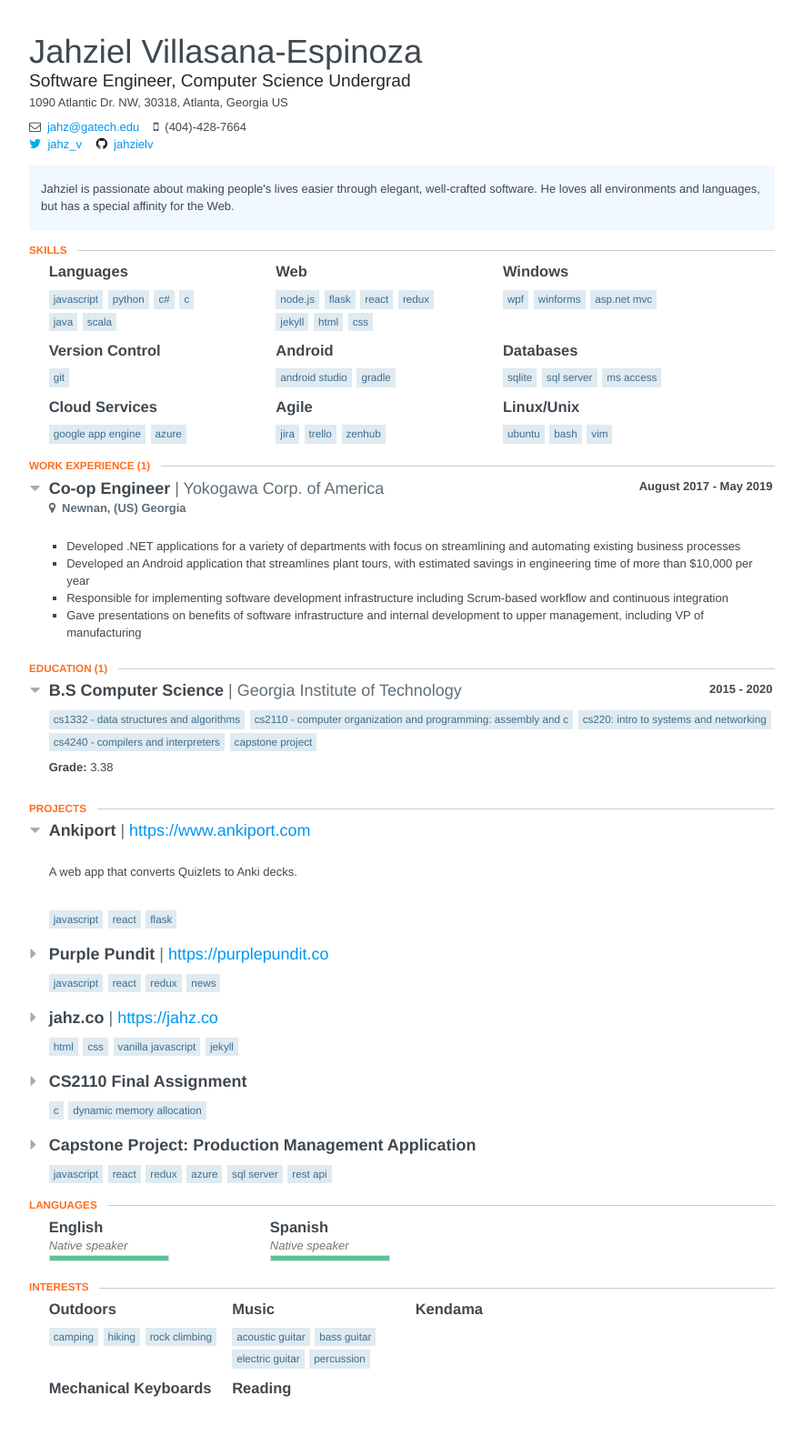
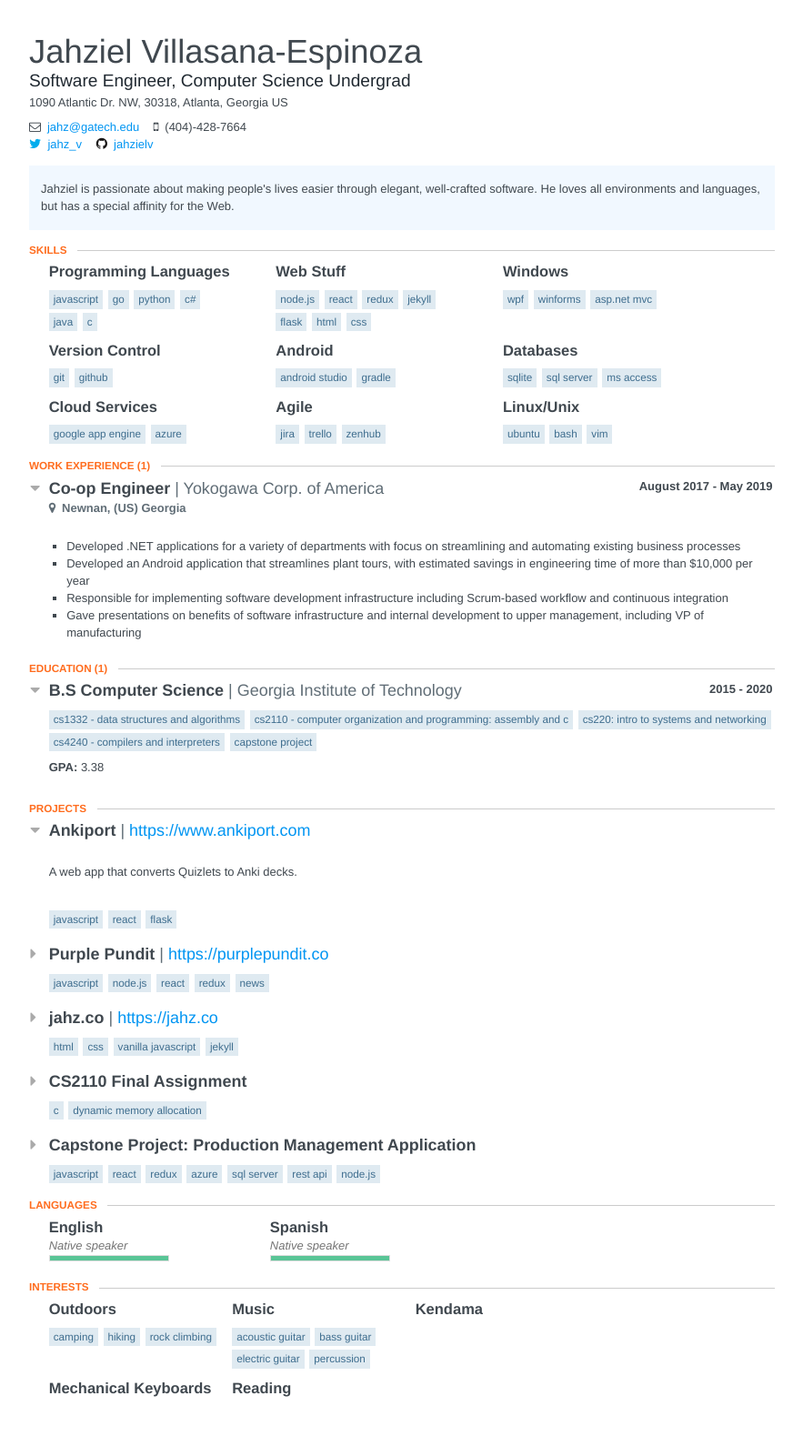
Before and after one commit to jahzielv/jahzielv.github.io, a Jekyll site: the page built from resume.html, in a window 1280 px wide. Shown: the whole page at 91% size, without its empty margins (198-1081 px from the left). Built offline with Jekyll 4.4.1, drawn with Linux system fonts in a browser that asks for light colours; nearby versions of some CDN libraries.

Commit message:
new resume!

```diff
--- a/resume.html
+++ b/resume.html
@@ -758,29 +758,29 @@ permalink: /resume
                 <section id="skills">
                     <div class="item">
                         	<h3 class="name">
-								Languages
+								Programming Languages
 							</h3>
 
                         <ul class="keywords">
                             <li>JavaScript</li>
+                            <li>Go</li>
                             <li>Python</li>
                             <li>C#</li>
+                            <li>Java</li>
                             <li>C</li>
-                            <li>Java</li>
-                            <li>Scala</li>
                         </ul>
                     </div>
                     <div class="item">
                         	<h3 class="name">
-								Web
+								Web Stuff
 							</h3>
 
                         <ul class="keywords">
                             <li>Node.js</li>
-                            <li>Flask</li>
                             <li>React</li>
                             <li>Redux</li>
                             <li>Jekyll</li>
+                            <li>Flask</li>
                             <li>HTML</li>
                             <li>CSS</li>
                         </ul>
@@ -803,6 +803,7 @@ permalink: /resume
 
                         <ul class="keywords">
                             <li>Git</li>
+                            <li>GitHub</li>
                         </ul>
                     </div>
                     <div class="item">
@@ -941,7 +942,7 @@ permalink: /resume
                         <li>Capstone Project</li>
                     </ul>
                     <div class="item display" style="opacity:1">
-                        <div class='gpa'>	<strong> Grade:</strong>  <span>3.38</span>
+                        <div class='gpa'>	<strong> GPA:</strong>  <span>3.38</span>
 
                         </div>
                     </div>
@@ -962,7 +963,7 @@ permalink: /resume
                             </span>
  <span class="company">
 															<span class="website">
-			                                <a href="https://www.ankiport.com">https://www.ankiport.com</a>
+			                                <a href="">https://www.ankiport.com</a>
 			                            </span>
 </span>
         </div>
@@ -988,7 +989,7 @@ permalink: /resume
                             </span>
  <span class="company">
 															<span class="website">
-			                                <a href="https://purplepundit.co">https://purplepundit.co</a>
+			                                <a href="">https://purplepundit.co</a>
 			                            </span>
 </span>
                 </div>
@@ -1002,6 +1003,7 @@ permalink: /resume
         </div>
         <ul class="keywords">
             <li>JavaScript</li>
+            <li>Node.js</li>
             <li>React</li>
             <li>Redux</li>
             <li>News</li>
@@ -1015,7 +1017,7 @@ permalink: /resume
                             </span>
  <span class="company">
 															<span class="website">
-			                                <a href="https://jahz.co">https://jahz.co</a>
+			                                <a href="">https://jahz.co</a>
 			                            </span>
 </span>
                 </div>
@@ -1080,6 +1082,7 @@ permalink: /resume
             <li>Azure</li>
             <li>SQL Server</li>
             <li>REST API</li>
+            <li>Node.js</li>
         </ul>
         </section>
         </section>
```
